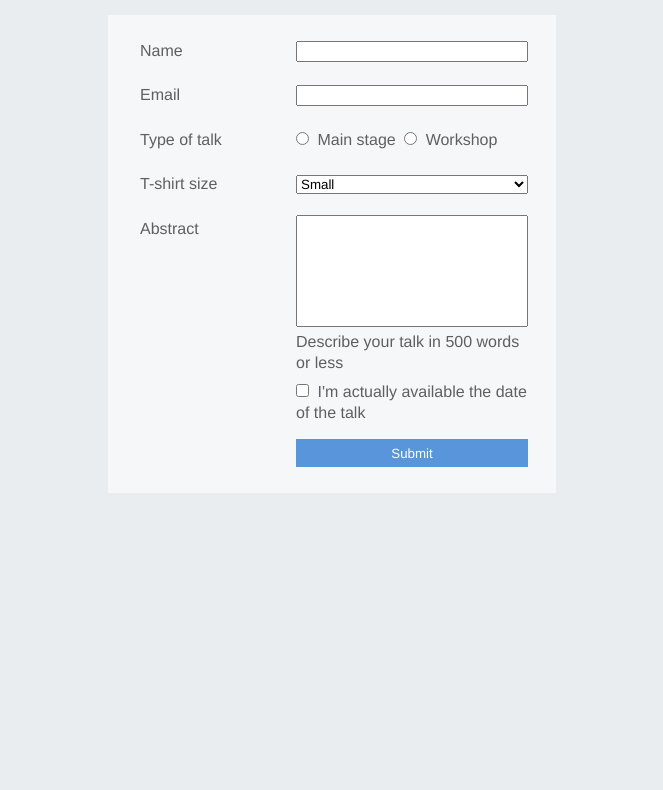
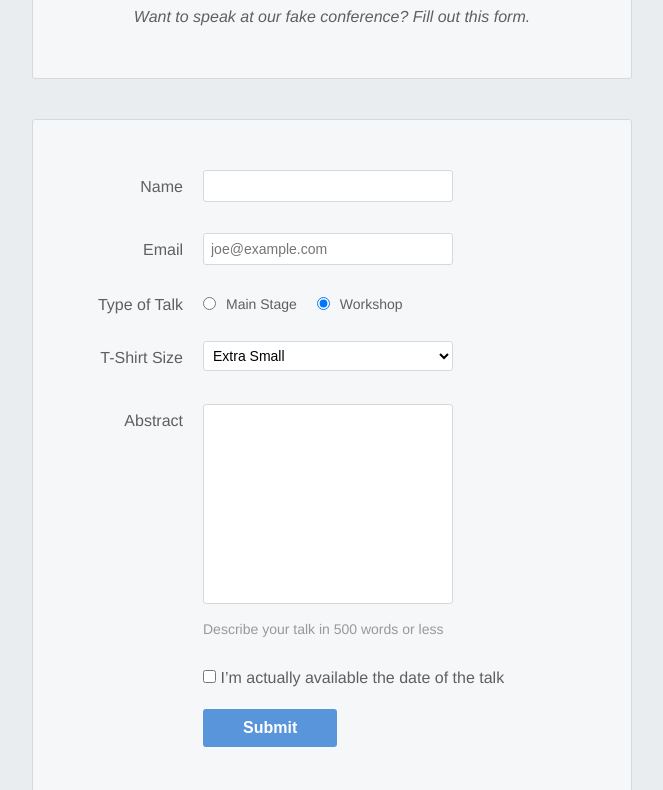
Before and after one commit to NikolaJacques/Interneting-is-hard, a plain HTML site: page 13-Forms/speaker-submission.html in a window 1280 px wide. Shown: the part 143-933 px from the top of the page, without its empty margins (308-971 px from the left). Before the commit the page ends 800 px from the top, so only its background shows below. Drawn offline with Linux system fonts and the light colour scheme.

Commit message:
course version with a couple tweaks (wrapper)

```diff
--- a/13-Forms/speaker-submission.html
+++ b/13-Forms/speaker-submission.html
@@ -1,64 +1,76 @@
 <!DOCTYPE html>
 <html lang="en">
   <head>
-    <meta charset="UTF-8">
-    <meta name="viewport" content="width=device-width, initial-scale=1.0">
-    <link rel="stylesheet" href="styles.css">
-    <title>Speaker submission</title>
+    <meta charset="UTF-8" />
+    <meta name="viewport" content="width=device-width, initial-scale=1" />
+    <title>Speaker Submission</title>
+    <link rel="stylesheet" href="styles.css" />
   </head>
   <body>
-    <div class="container">
-        <header class="section spacer-4">
-            <h1 class="spacer-2">Speaker submission</h1>
-            <p>
-                Want to speak at our fake conference? Fill out this form.
-            </p>
+    <header class="speaker-form-header">
+      <h1>Speaker Submission</h1>
+      <p><em>Want to speak at our fake conference? Fill out this form.</em></p>
     </header>
-        <main class="section">
-            <form action="" method="POST">
-                <fieldset>
-                    <label for="name">Name</label>
-                    <input type="text" name="name" id="name">
+    <form action="" method="get" class="speaker-form">
+      <div class="form-row">
+        <label for="full-name">Name</label>
+        <input id="full-name" name="full-name" type="text" />
+      </div>
+      <div class="form-row">
+        <label for="email">Email</label>
+        <input
+          id="email"
+          name="email"
+          type="email"
+          placeholder="joe@example.com"
+        />
+      </div>
+      <fieldset class='legacy-form-row'>
+        <legend>Type of Talk</legend>
+        <input id='talk-type-1'
+               name='talk-type'
+               type='radio'
+               value='main-stage' />
+        <label for='talk-type-1' class='radio-label'>Main Stage</label>
+        <input id='talk-type-2'
+               name='talk-type'
+               type='radio'
+               value='workshop'
+               checked />
+        <label for='talk-type-2' class='radio-label'>Workshop</label>
       </fieldset>
-                <fieldset>
-                    <label for="email">Email</label>
-                    <input type="email" name="email" id="email">
-                </fieldset>
-                <fieldset>
-                    <p for="type-of-talk" class="label">Type of talk</p>
-                    <div class="input">
-                        <input type="radio" name="type-of-talk" id="main-stage" value="main-stage">
-                        <label for="type-of-talk">Main stage</label>
-                        <input type="radio" name="type-of-talk" id="workshop" value="workshop">
-                        <label for="type-of-talk">Workshop</label>
+      <div class='form-row'>
+        <label for='t-shirt'>T-Shirt Size</label>
+        <select id='t-shirt' name='t-shirt'>
+          <option value='xs'>Extra Small</option>
+          <option value='s'>Small</option>
+          <option value='m'>Medium</option>
+          <option value='l'>Large</option>
+        </select>
       </div>
-                </fieldset>
-                <fieldset>
-                    <label for="t-shit-size">T-shirt size</label>
-                    <select name="t-shit-size" id="t-shit-size" class="input">
-                        <option value="s">Small</option>
-                        <option value="m">Medium</option>
-                        <option value="l">Large</option>
-                        <option value="xl">Extra Large</option>
-                    </select>
-                </fieldset>
-                <fieldset>
-                    <label for="abstract" id="abstract-label">Abstract</label>
-                    <div class="input">
-                        <textarea name="abstract" id="abstract"></textarea>
-                        <p class="spacer-2">Describe your talk in 500 words or less</p>
+      <div class='form-row'>
+        <label for='abstract'>Abstract</label>
+        <div class="input-wrapper">
+          <div class="input-wrapper">
+            <textarea id='abstract' name='abstract'></textarea>
+            <p class='instructions'>Describe your talk in 500 words or less</p>
             <div>
-                            <input type="checkbox" name="available" id="available">
-                            <label for="available">I'm actually available the date of the talk</label>
+              <label class='checkbox-label' for='available'>
+              <input id='available'
+                     name='available'
+                     type='checkbox'
+                     value='is-available'/>
+              <span>I’m actually available the date of the talk</span>
+              </label>
             </div>
           </div>
-                </fieldset>
-                <fieldset>
-                    <div class="label"></div>
-                    <button action="submit" class="input">Submit</button>
-                </fieldset>
+          <div class="input-wrapper">
+            <div class='form-row'>
+              <button>Submit</button>
+            </div>
+          </div>
+        </div>
+      </div>
     </form>
-        </main>
-    </div>
   </body>
 </html>
--- a/13-Forms/styles.css
+++ b/13-Forms/styles.css
@@ -1,136 +1,188 @@
-/*reset*/
-
-*,
-*::before,
-*::after {
+* {
+  margin: 0;
+  padding: 0;
   box-sizing: border-box;
-  margin:0;
-}
-
-button,
-input,
-optgroup,
-select,
-textarea {
-  font-family: inherit;
-  margin: 0;
-}
-
-fieldset,
-label,
-button {
-  border: none;
-}
-
-/*styles*/
-
-:root {
-    --spacer-1: 0.25em;
-    --spacer-2: 0.5em;
-    --spacer-3: 1em;
-    --spacer-4: 2em;
-
-    --body-color: #eaedf0;
-    --containers-color: #f6f7f8;
-    --button-color: #5995da;
 }
 
 body {
-    background-color: var(--body-color);
   color: #5D6063;
+  background-color: #EAEDF0;
   font-family: "Helvetica", "Arial", sans-serif;
   font-size: 16px;
   line-height: 1.3;
+
+  display: flex;
+  flex-direction: column;
+  align-items: center;
 }
 
-.container {
-    width:95%;
-    margin: 0 auto;
-    padding: var(--spacer-3);
+.speaker-form-header {
+  text-align: center;
+  background-color: #F6F7F8;
+  border: 1px solid #D6D9DC;
+  border-radius: 3px;
+
+  width: 80%;
+  margin: 40px 0;
+  padding: 50px;
 }
 
-header {
-    padding: var(--spacer-3) var(--spacer-3);
-    text-align: center;
+.speaker-form-header h1 {
+  font-size: 30px;
+  margin-bottom: 20px;
 }
 
-header,
-main {
-    background-color: var(--containers-color);
-    padding: var(--spacer-3) var(--spacer-3);
+.speaker-form {
+  background-color: #F6F7F8;
+  border: 1px solid #D6D9DC;
+  border-radius: 3px;
+
+  width: 80%;
+  padding: 50px;
+  margin: 0 0 40px 0;
 }
 
-fieldset {
+.form-row {
+  margin-bottom: 40px;
   display: flex;
+  justify-content: flex-start;
   flex-direction: column;
+  flex-wrap: wrap;
 }
 
-label,
-.label {
-  padding: 0.25rem;
+.form-row label {
+  margin-bottom: 15px;
 }
 
-input,
-.input {
-  margin: 0.5rem;
+.form-row input[type='text'],
+.form-row input[type='email'],
+.form-row select,
+.form-row textarea {
+  width: 100%;
+  background-color: #FFFFFF;
+  border: 1px solid #D6D9DC;
+  border-radius: 3px;
+  padding: 7px;
+  font-size: 14px;
 }
 
-textarea {
-    resize: none;
-    width: 100%;
-    min-height: 7rem;
+.form-row input[type='text']:invalid,
+.form-row input[type='email']:invalid {
+  border: 1px solid #D55C5F;
+  color: #D55C5F;
+  box-shadow: none;
 }
 
-#abstract-label {
-  align-self: flex-start;
+.legacy-form-row {
+  border: none;
+  margin-bottom: 40px;
 }
 
-button {
-  background-color: var(--button-color);
-  color: #fff;
-  display: block;
-  padding: var(--spacer-2);
+.legacy-form-row legend {
+  margin-bottom: 15px;
 }
 
-/*utilities*/
-
-.spacer-2 {
-    margin-bottom: var(--spacer-2);
+.legacy-form-row .radio-label {
+  display: block;
+  font-size: 14px;
+  padding: 0 20px 0 10px;
 }
 
-.spacer-3 {
-    margin-bottom: var(--spacer-3);
+.legacy-form-row input[type='radio'] {
+  margin-top: 2px;
 }
 
-.spacer-4 {
-    margin-bottom: var(--spacer-4);
+.legacy-form-row .radio-label,
+.legacy-form-row input[type='radio'] {
+  float: left;
 }
 
-@media only screen and (min-width: 901px) {
-  .container {
-    max-width: 30rem;
-    margin: 0 auto;
+.form-row select {
+  width: 100%;
+  padding: 5px;
+  font-size: 14px;
 }
 
-  fieldset {
-    flex-direction: row;
+.form-row textarea {
+  font-family: "Helvetica", "Arial", sans-serif;
+  font-size: 14px;
+
+  border: 1px solid #D6D9DC;
+  border-radius: 3px;
+
+  min-height: 200px;
+  margin-bottom: 10px;
+  padding: 7px;
+  resize: none;
 }
 
-  label,
-  .label {
-    width: 10rem;
-    align-self: center;
-    padding: 0.25rem;
+.form-row .instructions {
+  color: #999999;
+  font-size: 14px;
+  margin-bottom: 30px;
 }
 
-  input,
-  .input {
-    flex: 1;
-    align-self: center;
-    margin: 0;
+.form-row button {
+  font-size: 16px;
+  font-weight: bold;
+
+  color: #FFFFFF;
+  background-color: #5995DA;
+
+  border: none;
+  border-radius: 3px;
+
+  padding: 10px 40px;
+  cursor: pointer;
 }
 
-  #abstract-label {
-    align-self: flex-start;
+.form-row button:hover {
+  background-color: #76AEED;
+}
+
+.form-row button:active {
+  background-color: #407FC7;
+}
+
+.input-wrapper {
+  margin-bottom: 40px;
+}
+
+@media only screen and (min-width: 700px) {
+  .speaker-form-header,
+  .speaker-form {
+    width: 600px;
+  }
+  .form-row {
+    flex-direction: row;
+    align-items: flex-start;
+    margin-bottom: 20px;
+  }
+  .form-row input[type='text'],
+  .form-row input[type='email'],
+  .form-row select,
+  .form-row textarea {
+    width: 250px;
+    height: initial;
+  }
+  .form-row label {
+    text-align: right;
+    width: 120px;
+    margin-top: 7px;
+    padding-right: 20px;
+  }
+  .legacy-form-row {
+    margin-bottom: 10px;
+  }
+  .legacy-form-row legend {
+    width: 120px;
+    text-align: right;
+    padding-right: 20px;
+  }
+  .legacy-form-row legend {
+    float: left;
+  }
+  .input-wrapper {
+    margin-bottom: 20px;
   }
 }
```
Lines whose indentation alone changed are shown as unchanged.
